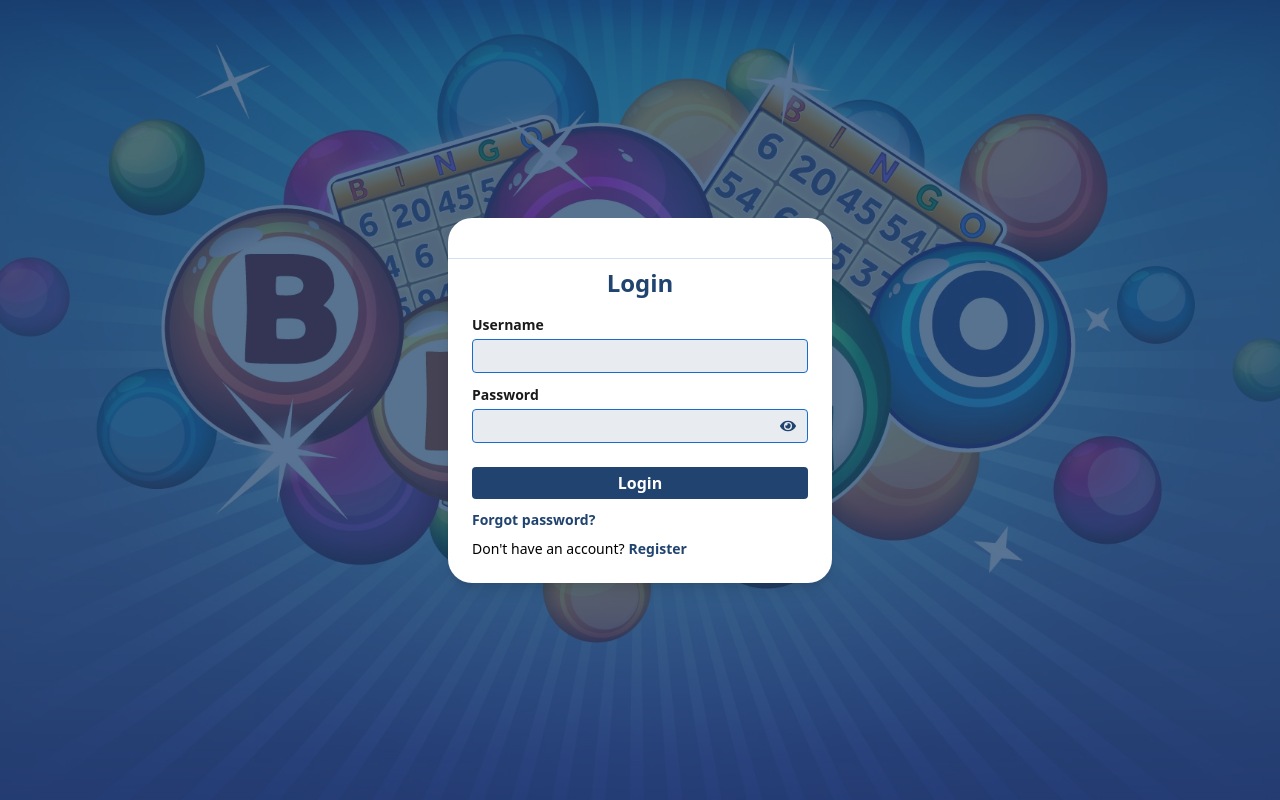
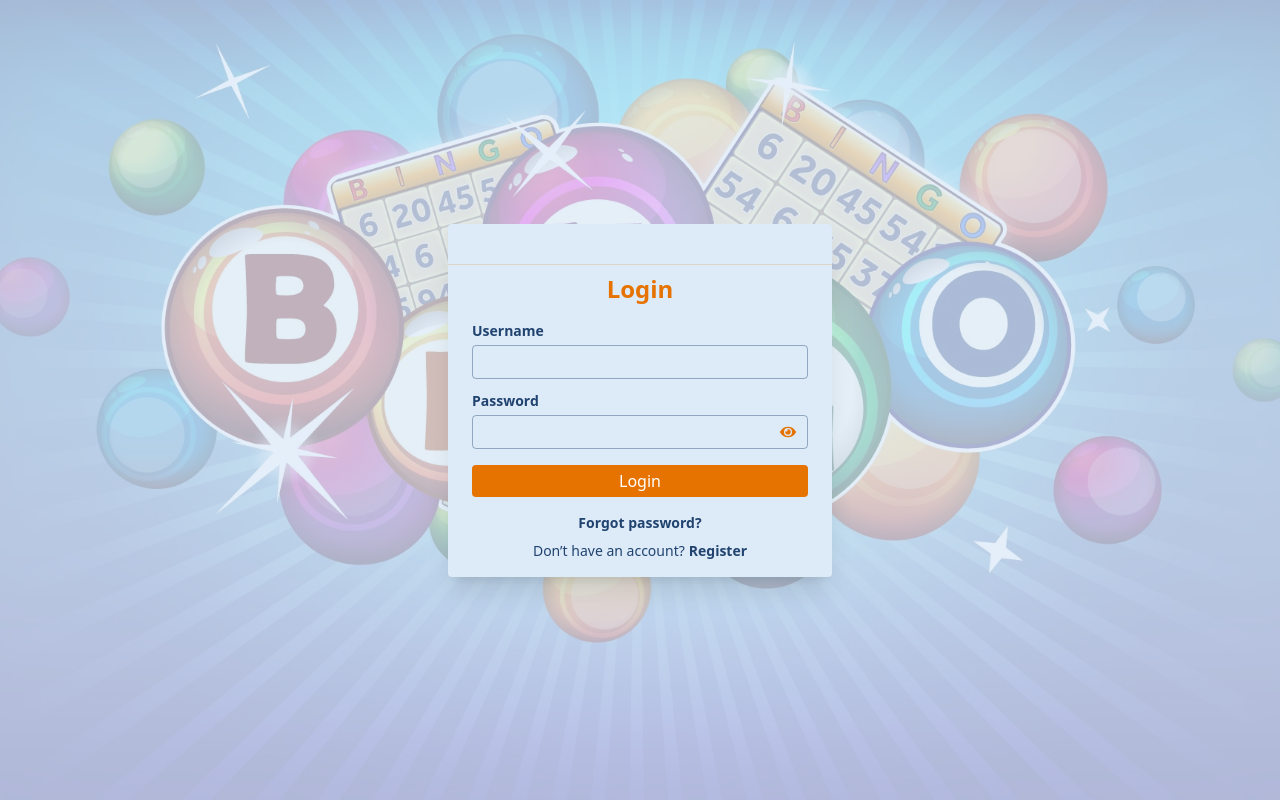
Before and after one commit to abiywondimu5758/Hasset-games, a React (Vite) app in the folder game_platform_frontend/: page / in a window 1280 px wide. Built offline with nearby package versions, Linux system fonts and the light colour scheme; no server answers.

Commit message:
update ui on register and login page

```diff
--- a/game_platform_frontend/src/components/Login.jsx
+++ b/game_platform_frontend/src/components/Login.jsx
@@ -52,28 +52,28 @@ const LoginForm = () => {
 
 
   return (
-    <div className="flex justify-center items-center p-6 bg-[#20446f]/75 w-full h-screen">
+    <div className="flex justify-center items-center p-6 bg-bg/75 w-full h-screen text-text">
 
-      <div className="w-full max-w-sm mx-auto h-fit  bg-white rounded-3xl shadow-lg">
+      <div className="w-full max-w-sm mx-auto h-fit  bg-bg rounded shadow-xl backdrop-blur-xl">
       <div className="px-6 pt-6">
         {/* <img src='/assets/Asset1.svg' alt="Logo"/> */}
       </div>
-      <hr className="border-t-1 border-[#186ccc] opacity-20 w-full mt-4 mb-2" />
-      <div className="px-6 pb-6">
-      <h2 className="text-xl md:text-2xl text-[#20446f] font-semibold mb-4 text-center">
+      <hr className="border-t-1 border-primary opacity-20 w-full mt-4 mb-2" />
+      <div className="px-6 pb-4">
+      <h2 className="text-xl md:text-2xl text-primary font-semibold mb-4 text-center">
         Login
       </h2>
-      <form onSubmit={handleSubmit} className="space-y-6 mb-2">
+      <form onSubmit={handleSubmit} className="space-y-4 mb-2 w-full">
         <div className="space-y-3">
         <div className="flex flex-col items-start justify-start space-y-1 w-full">
-          <label htmlFor="username" className="text-xs md:text-sm font-semibold text-[#1a1a1a]">
+          <label htmlFor="username" className="text-xs md:text-sm font-semibold text-text">
           Username
           </label>
           <Tooltip
           title="Fill in your username"
           open={showUsernameToolTip}
           placement="top"
-          overlayInnerStyle={{ backgroundColor: '#20446f', color: '#fff' }}
+          overlayInnerStyle={{ backgroundColor: '#e67300', color: '#fff' }}
           >
           <div className="w-full">
             <input
@@ -81,21 +81,21 @@ const LoginForm = () => {
             type="text"
             value={formData.username}
             onChange={(e) => setFormData({ ...formData, username: e.target.value })}
-            className="w-full p-2 border border-[#186ccc] rounded focus:outline-none focus:ring-1 focus:ring-[#20446f] text-xs font-semibold text-[#1a1a1a] focus:scale-100 bg-[#20446f]/10"
+            className="w-full p-2 border border-text/40 rounded focus:outline-none focus:ring-1 focus:ring-text text-xs font-semibold text-text focus:scale-100 bg-transparent"
             aria-required="true"
             />
           </div>
           </Tooltip>
         </div>
         <div className="flex flex-col items-start justify-start space-y-1 w-full">
-          <label htmlFor="password" className="text-xs md:text-sm font-semibold text-[#1a1a1a]">
+          <label htmlFor="password" className="text-xs md:text-sm font-semibold text-text">
           Password
           </label>
           <Tooltip
           title="Fill in your password"
           open={showPasswordToolTip}
           placement="top"
-          overlayInnerStyle={{ backgroundColor: '#20446f', color: '#fff' }}
+          overlayInnerStyle={{ backgroundColor: '#e67300', color: '#fff' }}
           >
           <div className="relative w-full">
             <input
@@ -103,13 +103,13 @@ const LoginForm = () => {
             type={showPassword ? "text" : "password"}
             value={formData.password}
             onChange={(e) => setFormData({ ...formData, password: e.target.value })}
-            className="w-full p-2 border border-[#186ccc] rounded focus:outline-none focus:ring-1 focus:ring-[#20446f] text-xs font-semibold text-[#1a1a1a] bg-[#20446f]/10"
+            className="w-full p-2 border border-text/40 rounded focus:outline-none focus:ring-1 focus:ring-text text-xs font-semibold text-text focus:scale-100 bg-transparent"
             aria-required="true"
             />
             <button
             type="button"
             onClick={() => setShowPassword(!showPassword)}
-            className="absolute inset-y-0 right-0 flex items-center pr-3 text-[#20446f]"
+            className="absolute inset-y-0 right-0 flex items-center pr-3 text-primary"
             aria-label={showPassword ? "Hide password" : "Show password"}
             >
             {showPassword ? <FaEyeSlash /> : <FaEye />}
@@ -121,7 +121,7 @@ const LoginForm = () => {
         <div className="flex flex-col space-y-2">
         <button
         type="submit"
-        className="w-full px-2 py-1 text-white rounded text-base font-semibold bg-[#20446f] hover:bg-opacity-75 transition duration-300"
+        className="w-full px-2 py-1 text-white rounded text-base bg-primary hover:bg-opacity-75 transition duration-300"
         disabled={loginMutation.isPending}
         aria-busy={loginMutation.isPending}
         >
@@ -135,19 +135,19 @@ const LoginForm = () => {
         </div>
       </form>
 
+      <div className="mt-4 text-center text-xs sm:text-sm text-text">
         <a
           href="/forgot-password"
-        className="text-xs sm:text-sm font-bold pt-8 text-[#20446f] hover:text-opacity-90 transition duration-300"
+          className="font-bold hover:text-opacity-90 transition"
         >
           Forgot password?
         </a>
-      <div className="flex space-x-1 pt-2">
-        <p className="text-xs sm:text-sm text-black">
-        Don&apos;t have an account?
-        </p>
+      </div>
+      <div className="mt-2 flex justify-center space-x-1 text-xs sm:text-sm text-text">
+        <span>Don’t have an account?</span>
         <a
           href="/register"
-        className="text-xs sm:text-sm font-bold text-[#20446f] hover:text-opacity-90 transition duration-300"
+          className="font-bold hover:text-opacity-90 transition"
         >
           Register
         </a>
--- a/game_platform_frontend/tailwind.config.js
+++ b/game_platform_frontend/tailwind.config.js
@@ -6,6 +6,13 @@ module.exports = {
   ],
   theme: {
     extend: {
+      colors: {
+        text:      '#20436F',
+        bg:        '#DDEAF8',
+        primary:   '#E67300',
+        secondary: '#186DCD',
+        accent:    '#FBEE00',
+      },
       screens: {
         sm:'500px',
         sss:'470px',
@@ -29,4 +36,8 @@ module.exports = {
       },
     },
   },
+    corePlugins: {
+    backdropBlur: true,   // turn on the built-in backdrop‐blur utilities
+  },
+  plugins: [],
 };
```
Also changed, not shown: game_platform_frontend/src/components/Register.jsx (+84 -78 lines). Lines whose indentation alone changed are shown as unchanged.
